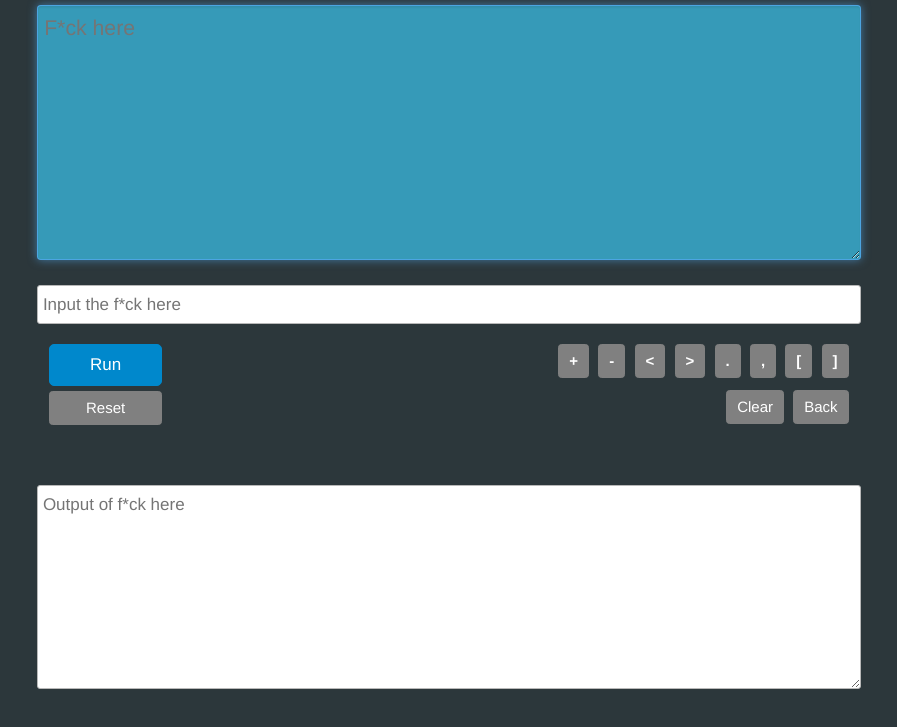
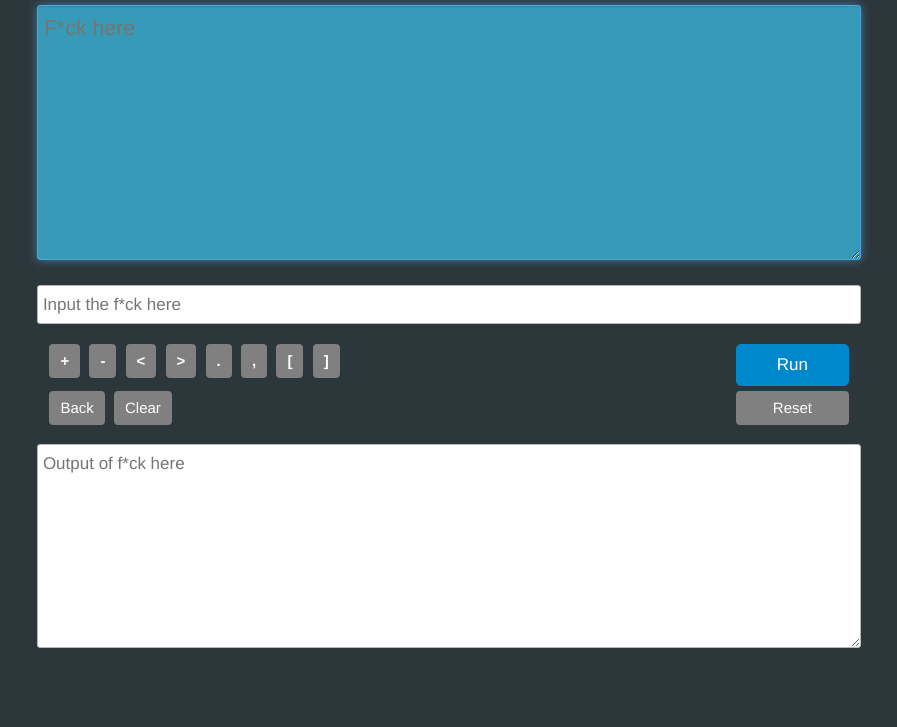
Before and after one commit to drabiter/brainf-ckme, a plain HTML site: page index.html in a window 1280 px wide. Shown: the part 107-834 px from the top of the page, without its empty margins (191-1088 px from the left). Drawn offline with Linux system fonts and the light colour scheme.

Commit message:
Change layout

```diff
--- a/index.html
+++ b/index.html
@@ -54,13 +54,7 @@
 			</div> -->
 
 			<div class="row">
-				<div class="grid-1">
-					<a href="#" id="btnRun" class="btn btn-blue btn-large btn-block">Run</a>
-					<a href="#" id="btnReset" class="btn btn-block">Reset</a>
-				</div>
-				<!-- <div class="grid-1">
-				</div> -->
-				<div class="grid-5 text-right space-top-small space-bottom">
+				<div class="grid-5 text-left">
 					<div class="group space-bottom-small">
 						<a href="#" class="btn btnInput">+</a>
 						<a href="#" class="btn btnInput">-</a>
@@ -71,11 +65,20 @@
 						<a href="#" class="btn btnInput">[</a>
 						<a href="#" class="btn btnInput">]</a>
 					</div>
-					<!-- <br> -->
-					<div class="group space-bottom-small">
+				</div>
+				<div class="grid-1">
+					<a href="#" id="btnRun" class="btn btn-blue btn-large btn-block">Run</a>
+				</div>
+			</div>
+			<div class="row">
+				<div class="grid-5">
+					<div class="group text-left">
+						<a href="#" id="btnBack" class="btn">Back</a>
 						<a href="#" id="btnClear" class="btn">Clear</a>
-						<a href="#" id="btnBack" class="btn">Back</a>
 					</div>
+				</div>
+				<div class="grid-1">
+					<a href="#" id="btnReset" class="btn btn-block">Reset</a>
 				</div>
 			</div>
 
--- a/js/app.js
+++ b/js/app.js
@@ -148,14 +148,14 @@
   backBtn.onclick = function(e) {
     e.preventDefault();
     consoleEl.value = consoleEl.value.split('').slice(0, -1).join('');
-    consoleEl.focus();
+    // consoleEl.focus();
   };
 
   var clearBtn = $('#btnClear');
   clearBtn.onclick = function(e) {
     e.preventDefault();
     consoleEl.value = '';
-    consoleEl.focus();
+    // consoleEl.focus();
   };
 
   var runBtn = $('#btnRun');
```
